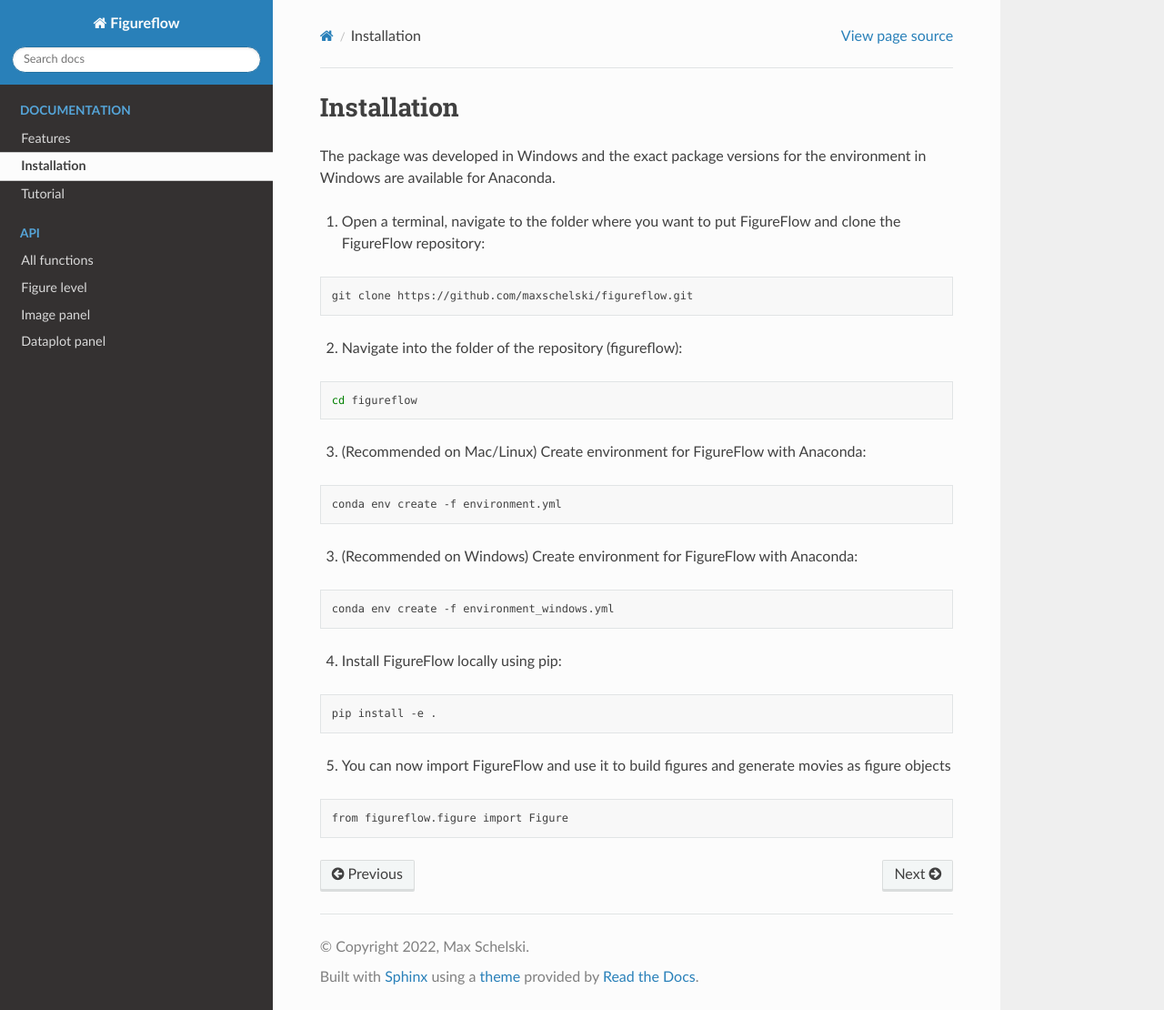
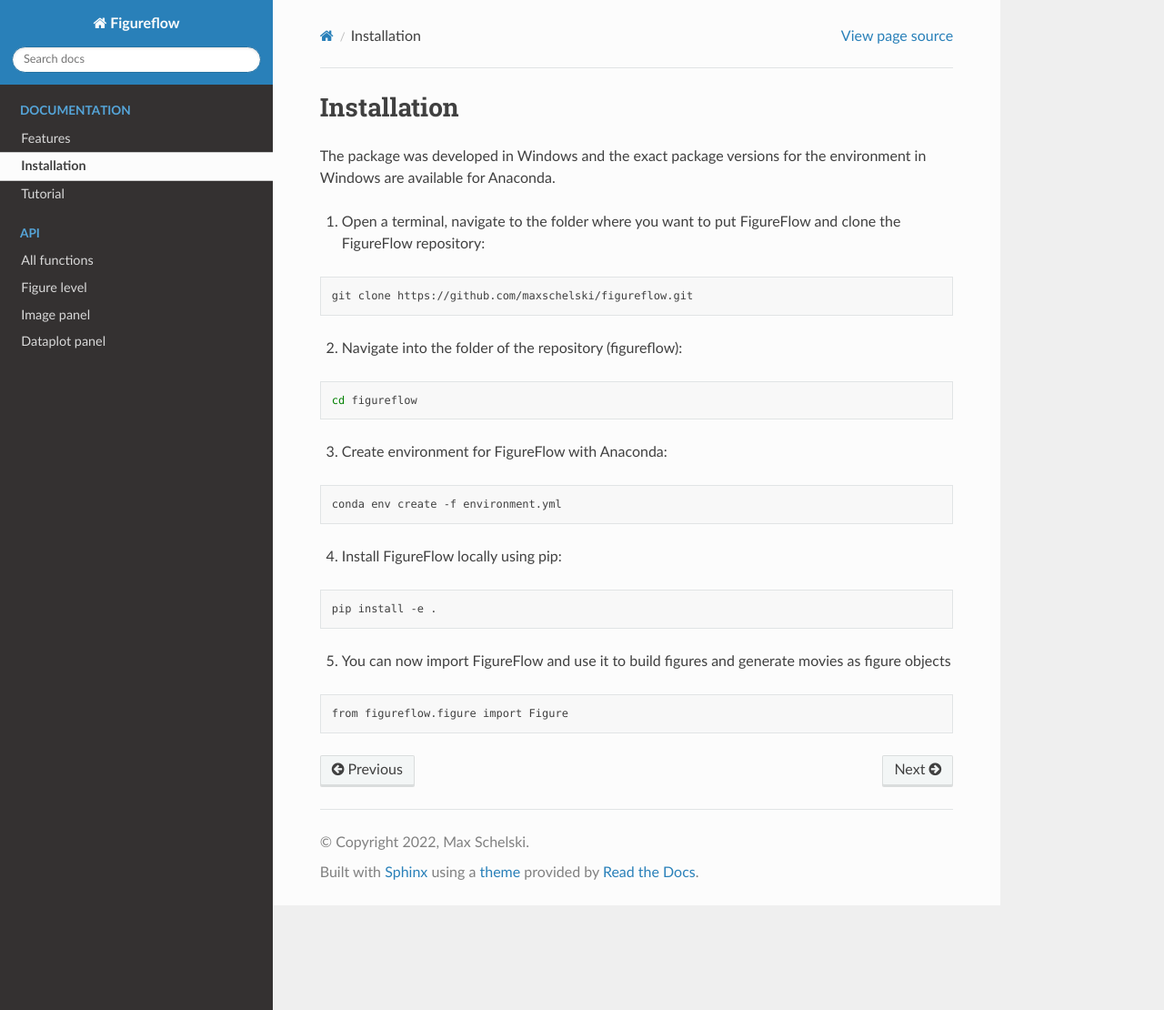
Before and after one commit to maxschelski/figureflow, a Sphinx documentation site: the page built from docs/installation.rst, in a window 1280 px wide and 1110 px high. Shown: the whole window at 91% size. Built offline with Sphinx 7.4.7 and the Read the Docs theme 2.0.0, drawn with Linux system fonts in a browser that asks for light colours.

Commit message:
Update installation.rst

```diff
--- a/docs/installation.rst
+++ b/docs/installation.rst
@@ -15,17 +15,11 @@
 
   cd figureflow
 
-3. (Recommended on Mac/Linux) Create environment for FigureFlow with Anaconda:
+3. Create environment for FigureFlow with Anaconda:
 
 .. code:: sh
 
   conda env create -f environment.yml
-
-3. (Recommended on Windows) Create environment for FigureFlow with Anaconda:
-
-.. code:: sh
-
-  conda env create -f environment_windows.yml
 
 4. Install FigureFlow locally using pip:
 
```
